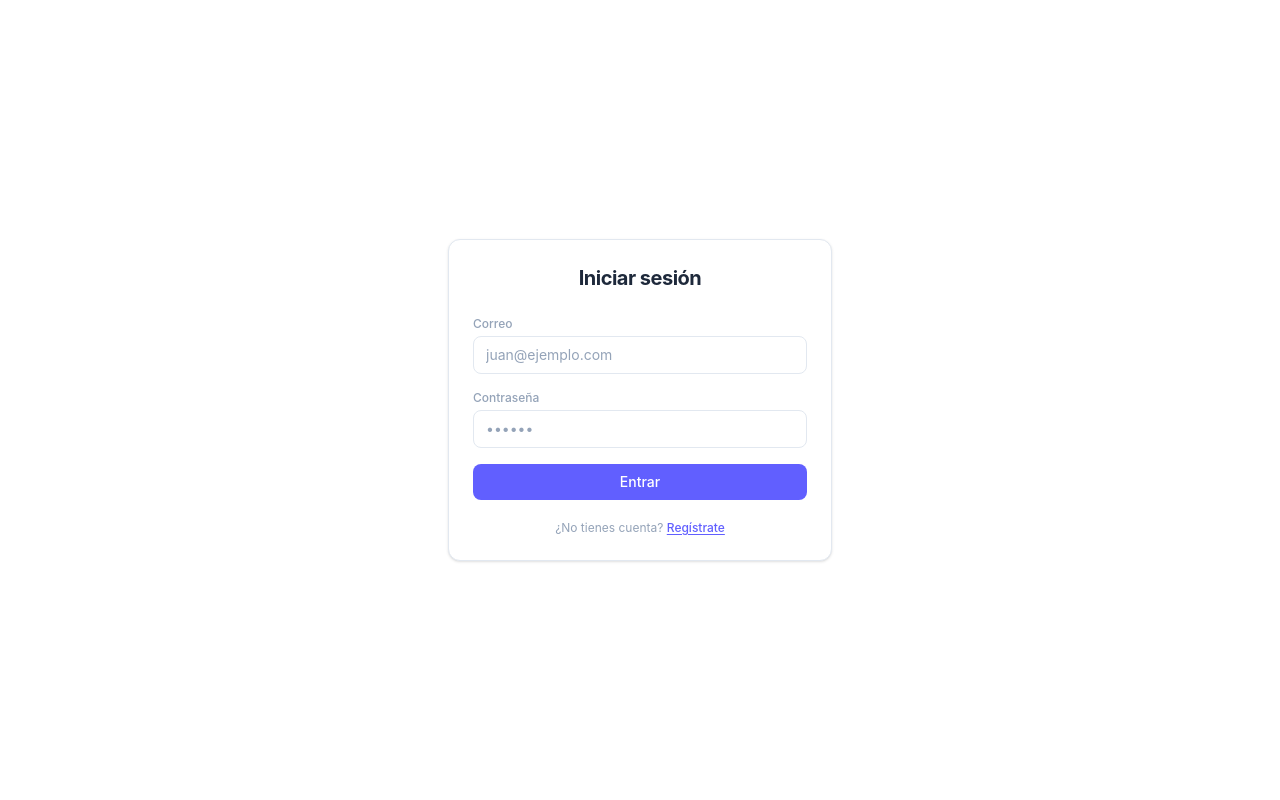
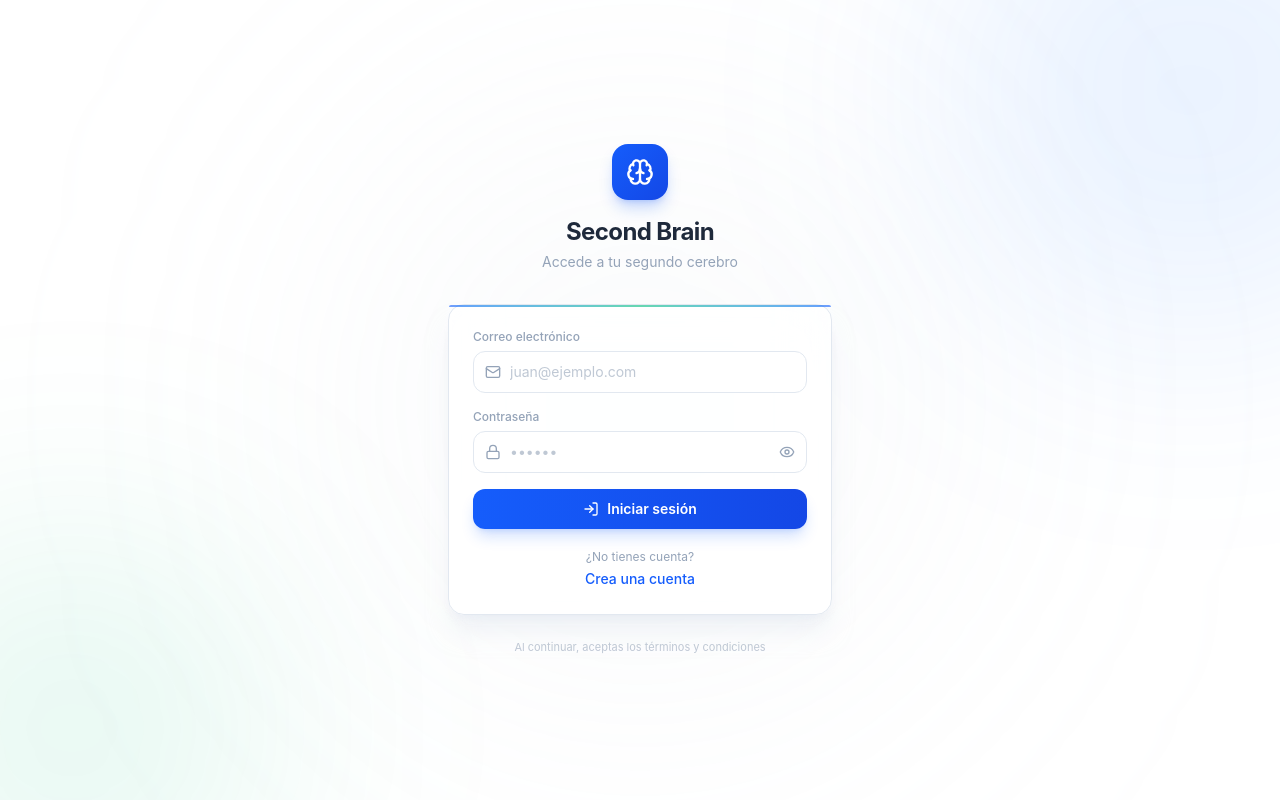
Before and after one commit to Jprdzm/Dashboard, a React (Vite) app: page / in a window 1280 px wide. Built offline with nearby package versions, Linux system fonts and the light colour scheme; no server answers.

Commit message:
security: blindaje total de la aplicacion (CSP, RLS, XSS, HSTS y .env)

```diff
--- a/src/pages/AuthPage.jsx
+++ b/src/pages/AuthPage.jsx
@@ -1,4 +1,5 @@
 import { useState } from 'react';
+import { Mail, Lock, Eye, EyeOff, LogIn, UserPlus, Brain, Loader2 } from 'lucide-react';
 import supabase from '../services/supabaseClient';
 
 export default function AuthPage() {
@@ -8,6 +9,7 @@ export default function AuthPage() {
   const [message, setMessage] = useState('');
   const [error, setError] = useState('');
   const [submitting, setSubmitting] = useState(false);
+  const [showPassword, setShowPassword] = useState(false);
 
   const isSignUp = mode === 'signup';
 
@@ -35,17 +37,46 @@ export default function AuthPage() {
   };
 
   return (
-    <div className="min-h-screen bg-bg-light dark:bg-bg-dark flex items-center justify-center px-4">
-      <div className="w-full max-w-sm p-6 rounded-xl border border-border-light dark:border-border-dark bg-surface-light dark:bg-surface-dark dark:backdrop-blur-md shadow-sm">
-        <h1 className="text-xl font-bold tracking-tight text-text-light dark:text-text-dark mb-6 text-center">
-          {isSignUp ? 'Crear cuenta' : 'Iniciar sesión'}
+    <div className="relative min-h-screen bg-bg-light dark:bg-bg-dark flex items-center justify-center px-4 overflow-hidden">
+
+      {/* ── Fondo decorativo ── */}
+      <div className="absolute inset-0 pointer-events-none">
+        <div className="absolute -top-40 -right-40 w-[500px] h-[500px] rounded-full bg-blue-500/10 dark:bg-blue-600/10 blur-[120px]" />
+        <div className="absolute -bottom-32 -left-32 w-[400px] h-[400px] rounded-full bg-emerald-500/10 dark:bg-emerald-600/10 blur-[120px]" />
+        <div className="absolute top-1/2 left-1/2 -translate-x-1/2 -translate-y-1/2 w-[600px] h-[600px] rounded-full bg-slate-300/10 dark:bg-slate-600/10 blur-[150px]" />
+      </div>
+
+      <div className="relative w-full max-w-sm">
+
+        {/* ── Logo / Header ── */}
+        <div className="text-center mb-8">
+          <div className="inline-flex items-center justify-center w-14 h-14 rounded-2xl bg-gradient-to-br from-blue-600 to-blue-700 shadow-lg shadow-blue-600/25 mb-4">
+            <Brain size={28} className="text-white" />
+          </div>
+          <h1 className="text-2xl font-bold tracking-tight text-text-light dark:text-text-dark">
+            Second Brain
           </h1>
+          <p className="text-sm text-textMuted-light dark:text-textMuted-dark mt-1">
+            {isSignUp ? 'Crea tu cuenta para empezar' : 'Accede a tu segundo cerebro'}
+          </p>
+        </div>
+
+        {/* ── Card ── */}
+        <div className="relative p-6 rounded-2xl border border-border-light dark:border-border-dark bg-surface-light/80 dark:bg-surface-dark/80 backdrop-blur-xl shadow-xl shadow-slate-200/50 dark:shadow-slate-900/50">
+          <div className="absolute top-0 left-0 right-0 h-0.5 rounded-t-2xl bg-gradient-to-r from-blue-600 via-emerald-500 to-blue-600 opacity-60" />
 
           <form onSubmit={handleSubmit} className="space-y-4">
-          <div>
-            <label className="block text-xs font-medium text-textMuted-light dark:text-textMuted-dark mb-1">
-              Correo
+
+            {/* Email */}
+            <div className="relative">
+              <label className="block text-xs font-medium text-textMuted-light dark:text-textMuted-dark mb-1.5">
+                Correo electrónico
               </label>
+              <div className="relative">
+                <Mail
+                  size={16}
+                  className="absolute left-3 top-1/2 -translate-y-1/2 text-textMuted-light dark:text-textMuted-dark pointer-events-none"
+                />
                 <input
                   type="email"
                   required
@@ -53,59 +84,96 @@ export default function AuthPage() {
                   placeholder="juan@ejemplo.com"
                   value={email}
                   onChange={(e) => setEmail(e.target.value)}
-              className="w-full px-3 py-2 text-sm rounded-lg border border-border-light dark:border-border-dark bg-bg-light dark:bg-bg-dark text-text-light dark:text-text-dark placeholder-textMuted-light dark:placeholder-textMuted-dark focus:outline-none focus:ring-2 focus:ring-indigo-500/40 transition-colors"
+                  className="w-full pl-9 pr-3 py-2.5 text-sm rounded-xl border border-border-light dark:border-border-dark bg-bg-light dark:bg-bg-dark text-text-light dark:text-text-dark placeholder-textMuted-light/60 dark:placeholder-textMuted-dark/60 focus:outline-none focus:ring-2 focus:ring-blue-500/30 focus:border-blue-500/50 transition-all"
                 />
               </div>
+            </div>
 
-          <div>
-            <label className="block text-xs font-medium text-textMuted-light dark:text-textMuted-dark mb-1">
+            {/* Password */}
+            <div className="relative">
+              <label className="block text-xs font-medium text-textMuted-light dark:text-textMuted-dark mb-1.5">
                 Contraseña
               </label>
+              <div className="relative">
+                <Lock
+                  size={16}
+                  className="absolute left-3 top-1/2 -translate-y-1/2 text-textMuted-light dark:text-textMuted-dark pointer-events-none"
+                />
                 <input
-              type="password"
+                  type={showPassword ? 'text' : 'password'}
                   required
                   minLength={6}
                   autoComplete={isSignUp ? 'new-password' : 'current-password'}
                   placeholder="••••••"
                   value={password}
                   onChange={(e) => setPassword(e.target.value)}
-              className="w-full px-3 py-2 text-sm rounded-lg border border-border-light dark:border-border-dark bg-bg-light dark:bg-bg-dark text-text-light dark:text-text-dark placeholder-textMuted-light dark:placeholder-textMuted-dark focus:outline-none focus:ring-2 focus:ring-indigo-500/40 transition-colors"
+                  className="w-full pl-9 pr-10 py-2.5 text-sm rounded-xl border border-border-light dark:border-border-dark bg-bg-light dark:bg-bg-dark text-text-light dark:text-text-dark placeholder-textMuted-light/60 dark:placeholder-textMuted-dark/60 focus:outline-none focus:ring-2 focus:ring-blue-500/30 focus:border-blue-500/50 transition-all"
                 />
+                <button
+                  type="button"
+                  onClick={() => setShowPassword(!showPassword)}
+                  className="absolute right-3 top-1/2 -translate-y-1/2 text-textMuted-light dark:text-textMuted-dark hover:text-text-light dark:hover:text-text-dark transition-colors"
+                  tabIndex={-1}
+                >
+                  {showPassword ? <EyeOff size={16} /> : <Eye size={16} />}
+                </button>
+              </div>
             </div>
 
+            {/* Error */}
             {error && (
-            <p className="text-xs text-red-600 dark:text-red-400 bg-red-50 dark:bg-red-900/20 px-3 py-2 rounded-lg">
-              {error}
-            </p>
+              <div className="flex items-start gap-2 text-xs text-rose-600 dark:text-rose-400 bg-rose-50/80 dark:bg-rose-900/15 px-3.5 py-2.5 rounded-xl border border-rose-200/50 dark:border-rose-800/30 backdrop-blur-sm">
+                <span className="mt-0.5 shrink-0">⚠️</span>
+                <span>{error}</span>
+              </div>
             )}
 
+            {/* Success */}
             {message && (
-            <p className="text-xs text-green-600 dark:text-green-400 bg-green-50 dark:bg-green-900/20 px-3 py-2 rounded-lg">
-              {message}
-            </p>
+              <div className="flex items-start gap-2 text-xs text-emerald-600 dark:text-emerald-400 bg-emerald-50/80 dark:bg-emerald-900/15 px-3.5 py-2.5 rounded-xl border border-emerald-200/50 dark:border-emerald-800/30 backdrop-blur-sm">
+                <span className="mt-0.5 shrink-0">✓</span>
+                <span>{message}</span>
+              </div>
             )}
 
+            {/* Submit */}
             <button
               type="submit"
               disabled={submitting}
-            className="w-full py-2 text-sm font-medium rounded-lg bg-indigo-500 hover:bg-indigo-600 disabled:bg-indigo-300 disabled:cursor-not-allowed text-white transition-colors"
+              className="w-full py-2.5 text-sm font-semibold rounded-xl bg-gradient-to-r from-blue-600 to-blue-700 hover:from-blue-700 hover:to-blue-800 disabled:from-blue-400 disabled:to-blue-400 disabled:cursor-not-allowed text-white shadow-lg shadow-blue-600/20 hover:shadow-blue-600/30 transition-all duration-200 active:scale-[0.98] flex items-center justify-center gap-2"
             >
+              {submitting ? (
+                <Loader2 size={16} className="animate-spin" />
+              ) : isSignUp ? (
+                <UserPlus size={16} />
+              ) : (
+                <LogIn size={16} />
+              )}
               {submitting
                 ? 'Procesando…'
                 : isSignUp
-                ? 'Registrarse'
-                : 'Entrar'}
+                  ? 'Crear cuenta'
+                  : 'Iniciar sesión'}
             </button>
           </form>
 
-        <p className="mt-5 text-xs text-center text-textMuted-light dark:text-textMuted-dark">
-          {isSignUp ? '¿Ya tienes cuenta?' : '¿No tienes cuenta?'}{' '}
+          {/* Toggle mode */}
+          <div className="mt-5 text-center">
+            <p className="text-xs text-textMuted-light dark:text-textMuted-dark">
+              {isSignUp ? '¿Ya tienes cuenta?' : '¿No tienes cuenta?'}
+            </p>
             <button
               onClick={() => { setMode(isSignUp ? 'login' : 'signup'); setError(''); setMessage(''); }}
-            className="text-indigo-500 hover:text-indigo-600 font-medium underline underline-offset-2"
+              className="mt-1 text-sm font-medium text-blue-600 dark:text-blue-400 hover:text-blue-700 dark:hover:text-blue-300 transition-colors"
             >
-            {isSignUp ? 'Inicia sesión' : 'Regístrate'}
+              {isSignUp ? 'Inicia sesión' : 'Crea una cuenta'}
             </button>
+          </div>
+        </div>
+
+        {/* Footer */}
+        <p className="mt-6 text-[11px] text-center text-textMuted-light/60 dark:text-textMuted-dark/60">
+          Al continuar, aceptas los términos y condiciones
         </p>
       </div>
     </div>
--- a/src/pages/FinanzasPage.jsx
+++ b/src/pages/FinanzasPage.jsx
@@ -12,6 +12,7 @@ import supabase, { isSupabaseConfigured } from '../services/supabaseClient';
 import { useAuth } from '../services/AuthContext';
 import { enrichWithUser } from '../services/withUser';
 import { useIndexedDB } from '../hooks/useIndexedDB';
+import { sanitizeInput } from '../utils/sanitize';
 
 const LOCALE = 'es-MX';
 const CURRENCY = 'MXN';
@@ -274,7 +275,7 @@ export default function FinanzasPage() {
           monto: parseFloat(monto),
           amount: parseFloat(monto),
           tipo,
-          descripcion,
+          descripcion: sanitizeInput(descripcion),
           categoria,
           fecha: new Date().toISOString(),
         }, user)]);
--- /dev/null
+++ b/src/utils/sanitize.js
@@ -0,0 +1,11 @@
+/**
+ * Sanitize user input to prevent basic XSS and injection attacks.
+ * It strips any HTML/XML tags from the input string.
+ * @param {string} str - The input string to sanitize.
+ * @returns {string} The sanitized string.
+ */
+export function sanitizeInput(str) {
+  if (typeof str !== 'string') return str;
+  // Remove all HTML/XML tags
+  return str.replace(/<[^>]*>?/gm, '').trim();
+}
```
Also changed, not shown: src/pages/DeudasPage.jsx (+12 -8 lines), src/pages/MetasPage.jsx (+6 -3 lines), src/services/supabaseClient.js (+7 -4 lines), vercel.json, 1 other file (tests, documents, lock files or other folders). Lines whose indentation alone changed are shown as unchanged.
